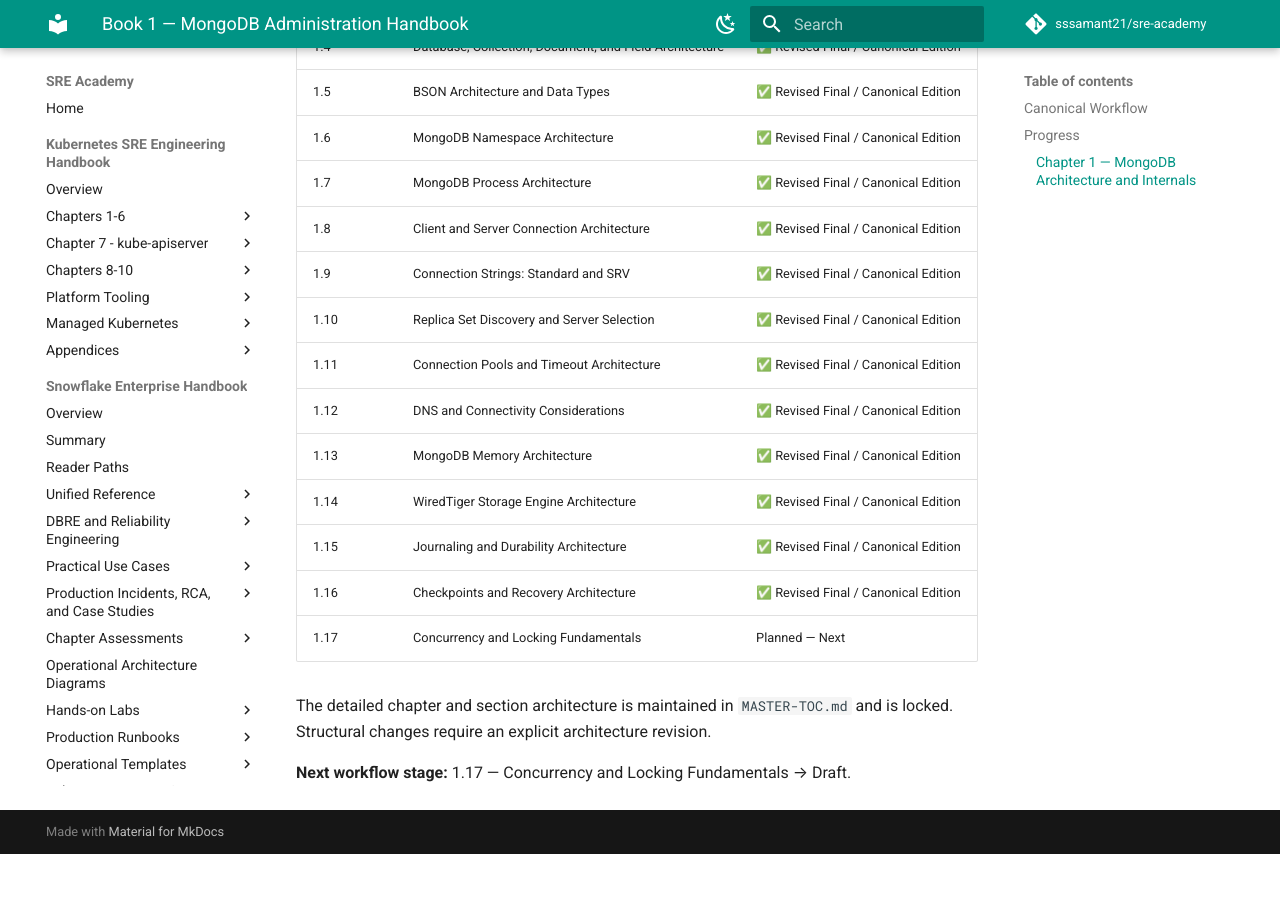
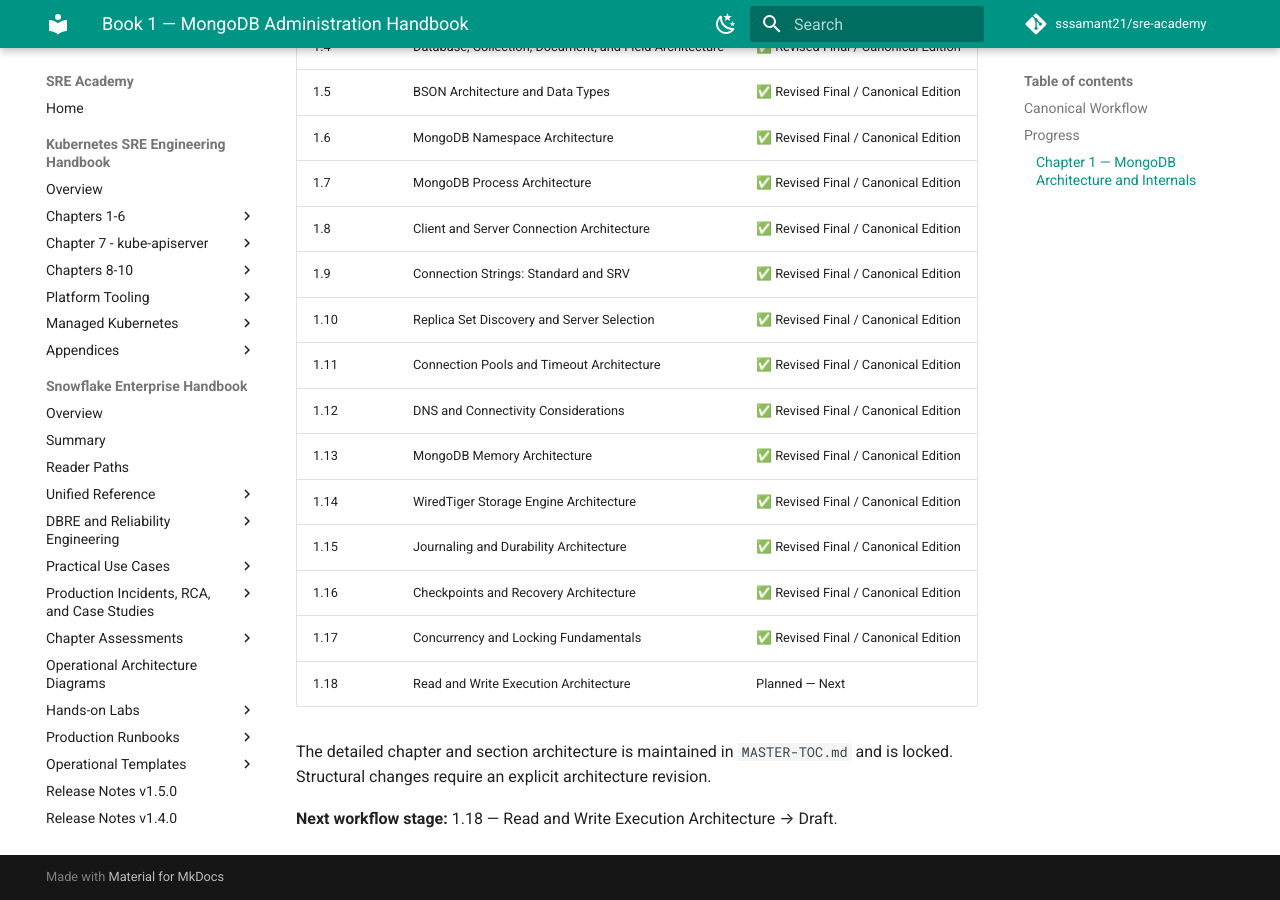
Before and after one commit to sssamant21/sre-academy, an MkDocs documentation site: the page built from docs/books/mongodb/mongodb-administration-handbook/README.md, in a window 1280 px wide and 900 px high, scrolled down 863 px. Built offline with MkDocs 1.6.1 and Material for MkDocs 9.7.7, drawn with Linux system fonts in a browser that asks for light colours; comment, search, counter and statistics services are not loaded; before the commit the page ends 1717 px from its top, so only the background shows below that.

Commit message:
docs(mongodb): update Book 1 status through canonical 1.17

```diff
--- a/docs/books/mongodb/mongodb-administration-handbook/README.md
+++ b/docs/books/mongodb/mongodb-administration-handbook/README.md
@@ -33,8 +33,9 @@
 | 1.14 | WiredTiger Storage Engine Architecture | ✅ Revised Final / Canonical Edition |
 | 1.15 | Journaling and Durability Architecture | ✅ Revised Final / Canonical Edition |
 | 1.16 | Checkpoints and Recovery Architecture | ✅ Revised Final / Canonical Edition |
-| 1.17 | Concurrency and Locking Fundamentals | Planned — Next |
+| 1.17 | Concurrency and Locking Fundamentals | ✅ Revised Final / Canonical Edition |
+| 1.18 | Read and Write Execution Architecture | Planned — Next |
 
 The detailed chapter and section architecture is maintained in `MASTER-TOC.md` and is locked. Structural changes require an explicit architecture revision.
 
-**Next workflow stage:** 1.17 — Concurrency and Locking Fundamentals → Draft.
+**Next workflow stage:** 1.18 — Read and Write Execution Architecture → Draft.
```
